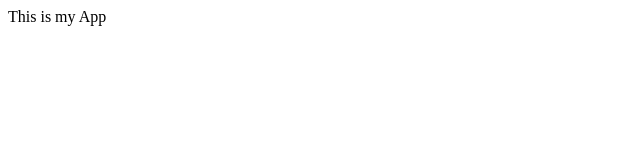
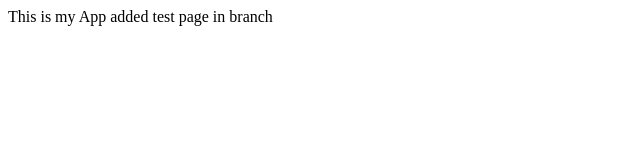
Before and after one commit to psreedharbabu/myaws, a plain HTML site: page index.html in a window 1280 px wide. Shown: the whole page, without its empty margins (0-640 px from the left). Drawn offline with Linux system fonts and the light colour scheme.

Commit message:
test page

```diff
--- a/index.html
+++ b/index.html
@@ -4,5 +4,6 @@
 </head>
 <body>
   This is my App
+  added test page in branch
 </body>
 </html>
```
Also changed, not shown: test.html (added, +1 -0 lines).
